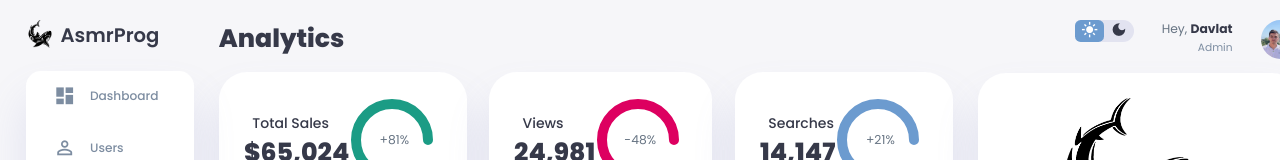
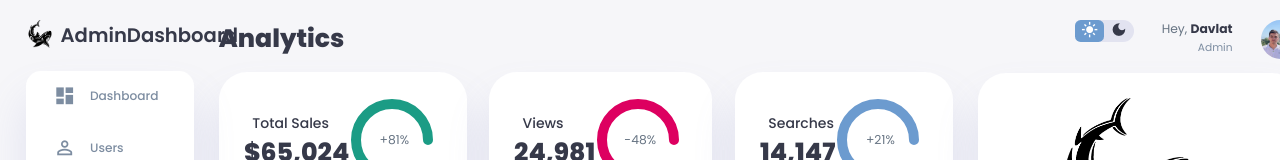
Before and after one commit to davlat1302/AdminDashboard, a plain HTML site: page index.html in a window 1280 px wide. Shown: the top 160 px of the page. Drawn offline with Linux system fonts and the light colour scheme.

Commit message:
Update index.html

```diff
--- a/index.html
+++ b/index.html
@@ -14,7 +14,7 @@
             <div class="toggle">
                 <div class="logo">
                     <img src="images/logo.png">
-                    <h2>Asmr<span class="dagner">Prog</span></h2>
+                    <h2>Admin<span class="dagner">Dashboard</span></h2>
                 </div>
                 <div class="close" id="close-btn"><span class="material-icons-sharp">
                     close
```
